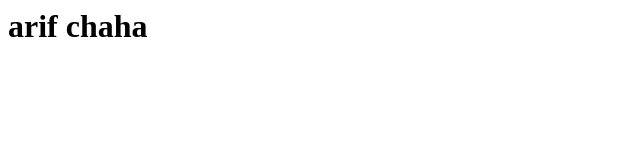
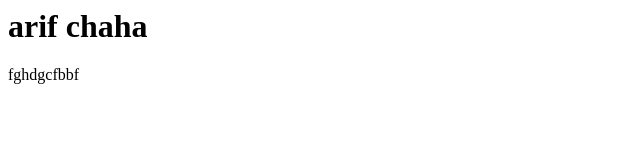
Before and after one commit to Aakas-032/portfolio1, a plain HTML site: page index.html in a window 1280 px wide. Shown: the full height of the page, 0-640 px from the left. Drawn offline with Linux system fonts and the light colour scheme.

Commit message:
Update index.html

```diff
--- a/index.html
+++ b/index.html
@@ -1,3 +1,4 @@
 <html>
     <body><h1>arif chaha</h1></body>
+    <p> fghdgcfbbf</p>
 </html>
```
